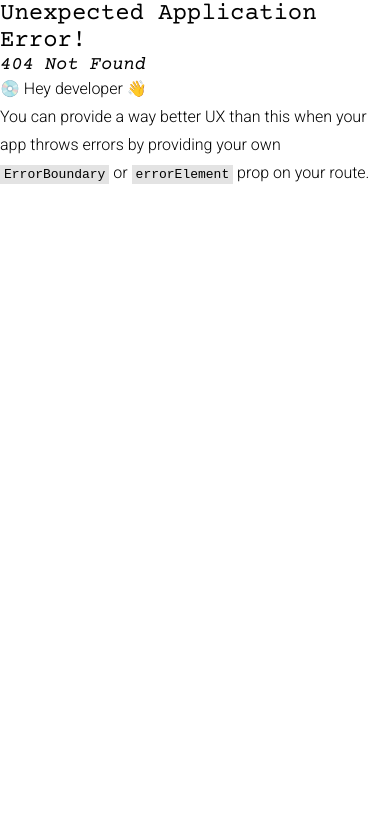
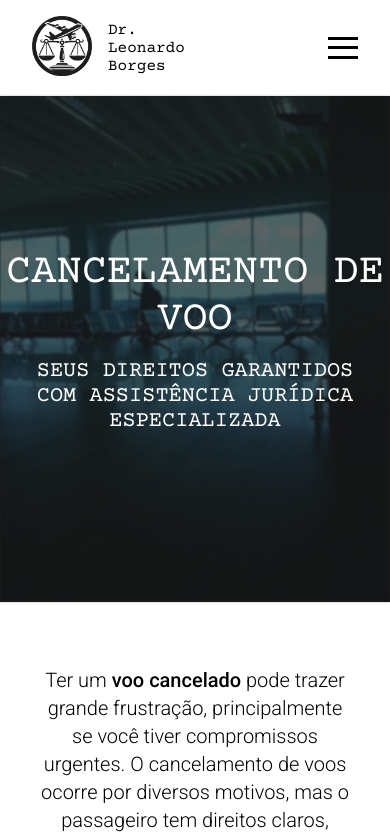
Before and after one commit to ThiagoBerenger/advleo, a React (Vite) app: page /cancelamento-de-voo in a window 390 px wide. Before the commit this address had no page. Shown: the top 838 px of the page. Built offline with nearby package versions, Linux system fonts and the light colour scheme.

Commit message:
nova página - Voo Cancelado

```diff
--- a/src/Components/AtrasoComponent/AtrasoComponent.jsx
+++ b/src/Components/AtrasoComponent/AtrasoComponent.jsx
@@ -55,7 +55,7 @@ const AtrasoComponent = () => {
           <div className="atraso-help">
               <div className="atraso-help_title">
                   <h2>Como o advogado pode ajudar?</h2>
-                  <h3>Muitas companhias aéreas oferecem resistência em indenizar corretamente o passageiro. Como advogado especializado em *direitos dos passageiros aéreos*, posso ajudar a:</h3>
+                  <h3>Muitas companhias aéreas oferecem resistência em indenizar corretamente o passageiro. Como advogado especializado em direitos dos passageiros aéreos, posso ajudar a:</h3>
               </div>
 
               <div className="atraso-box_container">
--- /dev/null
+++ b/src/Components/CancelamentoComponent/CancelamentoComponent.jsx
@@ -0,0 +1,84 @@
+import React from 'react'
+import './CancelamentoComponent.modules.css'
+
+import CallToAction from '../CallToAction/CallToAction';
+
+// SEO
+import { Helmet } from 'react-helmet';
+
+
+// importando icones
+import { FaCheck, FaFileContract, FaRegHandshake } from 'react-icons/fa';
+import { AiOutlineDollarCircle } from 'react-icons/ai';
+
+// images
+import cancelamento from '../../assets/images/cancelamento.jpg'
+
+
+
+const CancelamentoComponent = () => {
+    return (
+        <div className='cancelamento-container'>
+          <Helmet>
+            <title>
+            Cancelamento de Voo: Direitos e Indenizações para Passageiros
+            </title>
+            <meta
+              name="description"
+              content="Saiba o que fazer em caso de cancelamento de voo. Conheça seus direitos e como buscar indenização por transtornos. Consultoria jurídica especializada em cancelamentos de voos."
+            />
+          </Helmet>
+
+          <div className="cancelamento-title_container">
+              <div className="cancelamento-title">
+                  <h1>Cancelamento de Voo</h1>
+                  <h2>Seus direitos garantidos com assistência jurídica especializada</h2>
+              </div>
+              <img src={cancelamento} alt="cancelamento de Voo" loading='lazy'/>
+          </div>
+
+          <div className="cancelamento-content_container">
+                <p>Ter um <span className="mark_2">voo cancelado</span> pode trazer grande frustração, principalmente se você tiver compromissos urgentes. O cancelamento de voos ocorre por diversos motivos, mas o passageiro tem direitos claros, independentemente da causa do cancelamento.</p>
+          </div>
+
+          <div className="cancelamento-question_container">
+                    <h3>Quais são os direitos do passageiro em caso de atraso de voo?</h3>
+
+                    <ul>
+                        <li><FaCheck/> <span className="mark">Reacomodação:</span> Você tem direito a ser realocado em outro voo, sem custo adicional.</li>
+                        <li><FaCheck/><span className="mark">Reembolso integral:</span> Se o cancelamento não for aceito, você pode exigir o reembolso total da passagem.</li>
+                        <li><FaCheck/> <span className="mark">Assistência material:</span> Durante a espera pela reacomodação, a companhia aérea deve fornecer alimentação, transporte e, se necessário, hospedagem.</li>
+                    </ul>
+        </div>
+
+          <div className="cancelamento-help">
+              <div className="cancelamento-help_title">
+                  <h2>Como o advogado pode ajudar?</h2>
+                  <h3>Muitas companhias aéreas oferecem resistência em indenizar corretamente o passageiro. Como advogado especializado em direitos dos passageiros aéreos, posso ajudar a:</h3>
+              </div>
+
+              <div className="cancelamento-box_container">
+                <div className="cancelamento-box">
+                    <FaRegHandshake />
+                    <p><span className="mark">Intermediar a negociação</span> com a companhia aérea para garantir seus direitos.</p>
+                </div>
+
+                <div className="cancelamento-box">
+                    <FaFileContract />
+                    <p><span className="mark">Propor uma ação judicial</span> para buscar compensação pelos danos causados.</p>
+                </div>
+
+                <div className="cancelamento-box">
+                    <AiOutlineDollarCircle />
+                    <p>Orientá-lo durante todo o processo, desde a <span className="mark">coleta de documentos</span> até a decisão final.</p>
+                </div>
+              </div>
+
+              <h4>Se você passou por transtornos devido a um atraso de voo, entre em contato para uma consulta jurídica e reivindique seus direitos.</h4>
+          </div>
+          <CallToAction/>
+        </div>
+      );
+    };
+
+export default CancelamentoComponent
--- /dev/null
+++ b/src/Components/CancelamentoComponent/CancelamentoComponent.modules.css
@@ -0,0 +1,223 @@
+.cancelamento-container {
+    margin: 0 auto;
+  }
+
+.cancelamento-title_container {
+    background-color: var(--color-dark);
+    display: flex;
+    flex-direction: column;
+    align-items: center;
+    justify-content: center;
+}
+
+.cancelamento-title_container img {
+    width: 100%;
+    height: 50vh;
+    object-fit: cover;
+    opacity: .3;
+    filter: blur(1px);
+    object-position: 0 40%;
+}
+
+.cancelamento-title {
+    position: absolute;
+    z-index: 1;
+    text-transform: uppercase;
+    text-align: center;
+}
+
+
+.cancelamento-title h1 {
+    font-size: 52px;
+    color: white;
+}
+
+.cancelamento-title h2 {
+    color: white;
+}
+
+.cancelamento-content_container {
+    margin: 0 auto;
+    padding: 6rem 4rem;
+    width: 60%;
+    text-align: center;
+}
+
+.cancelamento-content_container p {
+    font-size: 20px;
+}
+
+.cancelamento-question_container {
+    display: flex;
+    flex-direction: column;
+    align-items: center;
+    justify-content: center;
+    padding: 4rem;
+    background-color: #000;
+}
+
+.cancelamento-question_container h3 {
+    color: var(--color-primary);
+    font-size: 32px;
+    width: 40%;
+    text-align: center;
+}
+
+.cancelamento-question_container ul {
+    display: flex;
+    flex-direction: column;
+    align-items: center;
+    justify-content: center;
+    margin-top: 2rem;
+    color: white;
+    width: 50%;
+}
+
+.cancelamento-question_container ul li {
+    font-size: 20px;
+    width: 90%;
+    margin: 2rem 0;
+    list-style-type: none;
+}
+
+.cancelamento-question_container ul li svg {
+    color: var(--color-primary);
+}
+
+.cancelamento-help {
+    background-color: var(--color-light);
+    padding: 6rem;
+    display: flex;
+    flex-direction: column;
+    align-items: center;
+    justify-content: center;
+}
+
+.cancelamento-help_title {
+    display: flex;
+    flex-direction: column;
+    align-items: center;
+    margin-bottom: 2rem;
+    text-align: center;
+}
+
+.cancelamento-help_title h2 {
+    font-size: 42px;
+}
+
+.cancelamento-help_title h3 {
+    width: 60%;
+    font-size: 20px;
+    margin: 1rem;
+}
+
+.cancelamento-box_container {
+    margin: 2rem 0;
+    display: flex;
+    align-items: center;
+    justify-content: center;
+    gap: 1rem;
+}
+
+.cancelamento-box {
+    display: flex;
+    align-items: center;
+    justify-content: center;
+    flex-direction: column;
+    padding: 2rem;
+    text-align: center;
+    height: 300px;
+    background-color: #000;
+    border-radius: 1rem;
+}
+
+.cancelamento-box p {
+    width: 60%;
+    font-size: 20px;
+    color: white;
+}
+
+.cancelamento-box svg {
+    color: var(--color-primary);
+    font-size: 42px;
+    margin-bottom: 1rem;
+}
+
+.cancelamento-help h4 {
+    margin-top: 1rem;
+    font-size: 20px;
+    width: 50%;
+    text-align: center;
+}
+
+
+@media screen and (max-width: 900px) {
+
+    .cancelamento-title_container img {
+        height: 60vh;
+    }
+
+    .cancelamento-title h1 {
+        font-size: 42px;
+        color: white;
+    }
+
+    .cancelamento-title h2 {
+        margin: 1rem auto;
+        font-size: 22px;
+        width: 90%;
+    }
+
+    .cancelamento-content_container {
+        padding: 4rem 1rem;
+        width: 90%;
+        text-align: center;
+    }
+
+    .cancelamento-question_container {
+        padding: 4rem 0rem;
+        background-color: #000;
+    }
+
+    .cancelamento-question_container h3 {
+        width: 100%;
+    }
+
+    .cancelamento-question_container ul {
+        width: 100%;
+    }
+
+    .cancelamento-question_container ul li {
+        width: 90%;
+    }
+
+    .cancelamento-help {
+        padding: 4rem 0;
+    }
+
+    .cancelamento-help_title h2 {
+        font-size: 42px;
+    }
+
+    .cancelamento-help_title h3 {
+        width: 90%;
+        margin: 1rem auto;
+    }
+
+    .cancelamento-box_container {
+        margin: 1rem 2rem;
+        flex-direction: column;
+    }
+
+    .cancelamento-box {
+        height: auto;
+    }
+
+    .cancelamento-box p {
+        width: 80%;
+    }
+
+    .cancelamento-help h4 {
+        width: 90%;
+    }
+}
--- a/src/main.jsx
+++ b/src/main.jsx
@@ -13,6 +13,7 @@ import Home from './Routes/Home.jsx'
 import Contact from './Routes/Contact.jsx'
 import Extravio from './Routes/Extravio.jsx'
 import Atraso from './Routes/Atraso.jsx'
+import CancelamentoComponent from './Components/CancelamentoComponent/CancelamentoComponent.jsx'
 
 
 const router = createBrowserRouter([
@@ -33,6 +34,10 @@ const router = createBrowserRouter([
         element: <Atraso />
       },
       {
+        path: '/cancelamento-de-voo',
+        element: <CancelamentoComponent />
+      },
+      {
         path: 'contato',
         element: <Contact />
       }
```
Also changed, not shown: src/Routes/Cancelamento.jsx (added, +12 -0 lines).
